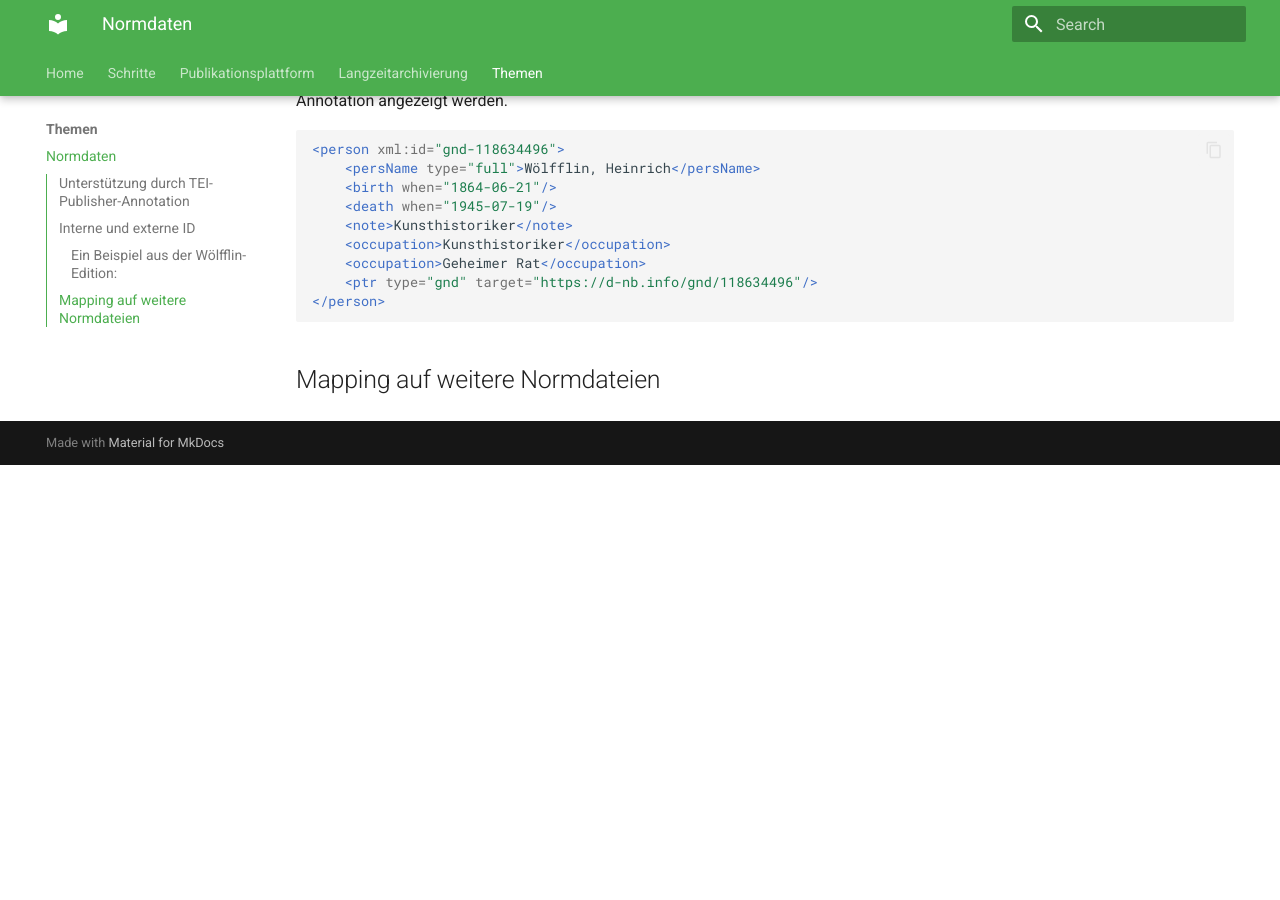
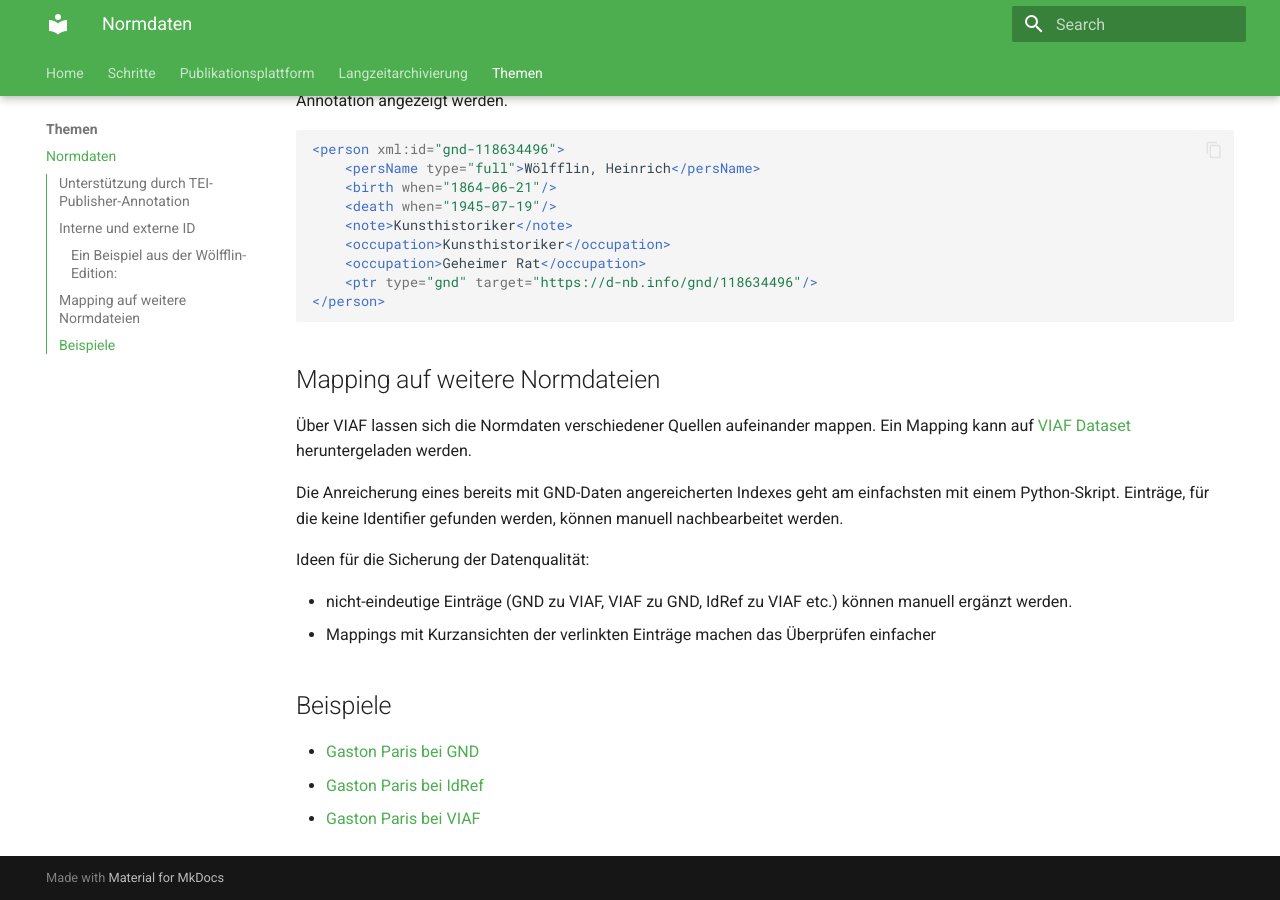
Before and after one commit to zde-uzh/proto4diged-handbook, an MkDocs documentation site: the page built from docs/topics/authority.md, in a window 1280 px wide and 900 px high, scrolled down 862 px. Built offline with MkDocs 1.6.1 and Material for MkDocs 9.7.7, drawn with Linux system fonts in a browser that asks for light colours; before the commit the page ends 1327 px from its top, so only the background shows below that.

Commit message:
info about VIAF

````diff
--- a/docs/topics/authority.md
+++ b/docs/topics/authority.md
@@ -43,3 +43,20 @@ Die Daten im Index-Eintrag können auf der Seite zur Person oder in einem Dropdo
 ```
 
 ## Mapping auf weitere Normdateien
+
+Über VIAF lassen sich die Normdaten verschiedener Quellen aufeinander mappen.
+Ein Mapping kann auf [VIAF Dataset](https://viaf.org/viaf/data/) heruntergeladen werden.
+
+Die Anreicherung eines bereits mit GND-Daten angereicherten Indexes geht am einfachsten mit einem Python-Skript.
+Einträge, für die keine Identifier gefunden werden, können manuell nachbearbeitet werden.
+
+Ideen für die Sicherung der Datenqualität:
+
+- nicht-eindeutige Einträge (GND zu VIAF, VIAF zu GND, IdRef zu VIAF etc.) können manuell ergänzt werden.
+- Mappings mit Kurzansichten der verlinkten Einträge machen das Überprüfen einfacher
+
+## Beispiele
+
+- [Gaston Paris bei GND](https://d-nb.info/gnd/118789627)
+- [Gaston Paris bei IdRef](https://www.idref.fr/027058352)
+- [Gaston Paris bei VIAF](http://viaf.org/viaf/39382261)
````
